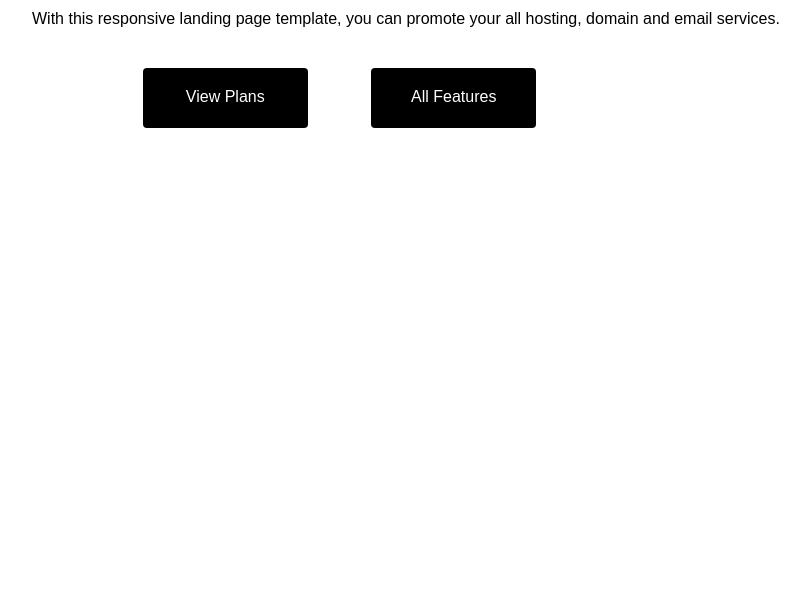
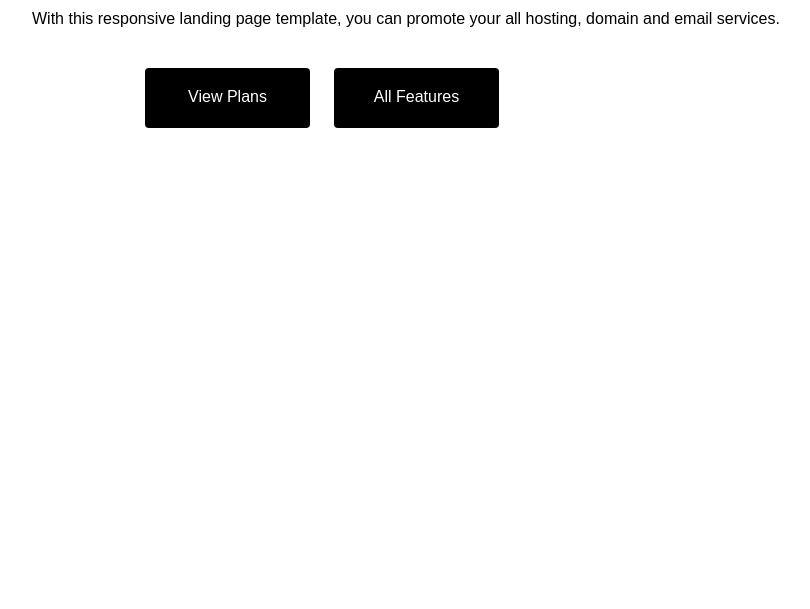
Before and after one commit to canwin1812/ontap-coban, a plain HTML site: page index.html in a window 1280 px wide. Shown: the part 191-800 px from the top of the page, without its empty margins (318-1128 px from the left). Drawn offline with Linux system fonts and the light colour scheme.

Commit message:
ontap-coban

```diff
--- a/index.css
+++ b/index.css
@@ -33,6 +33,8 @@ h2 {
 }
 .menu {
   text-align: center;
+  display: flex;
+  justify-content: center;
 }
 .menu li {
   display: inline;
@@ -47,5 +49,4 @@ h2 {
   border-radius: 4px;
   text-decoration: none;
   padding-top: 20px;
-  margin-left: 35px;
 }
```
